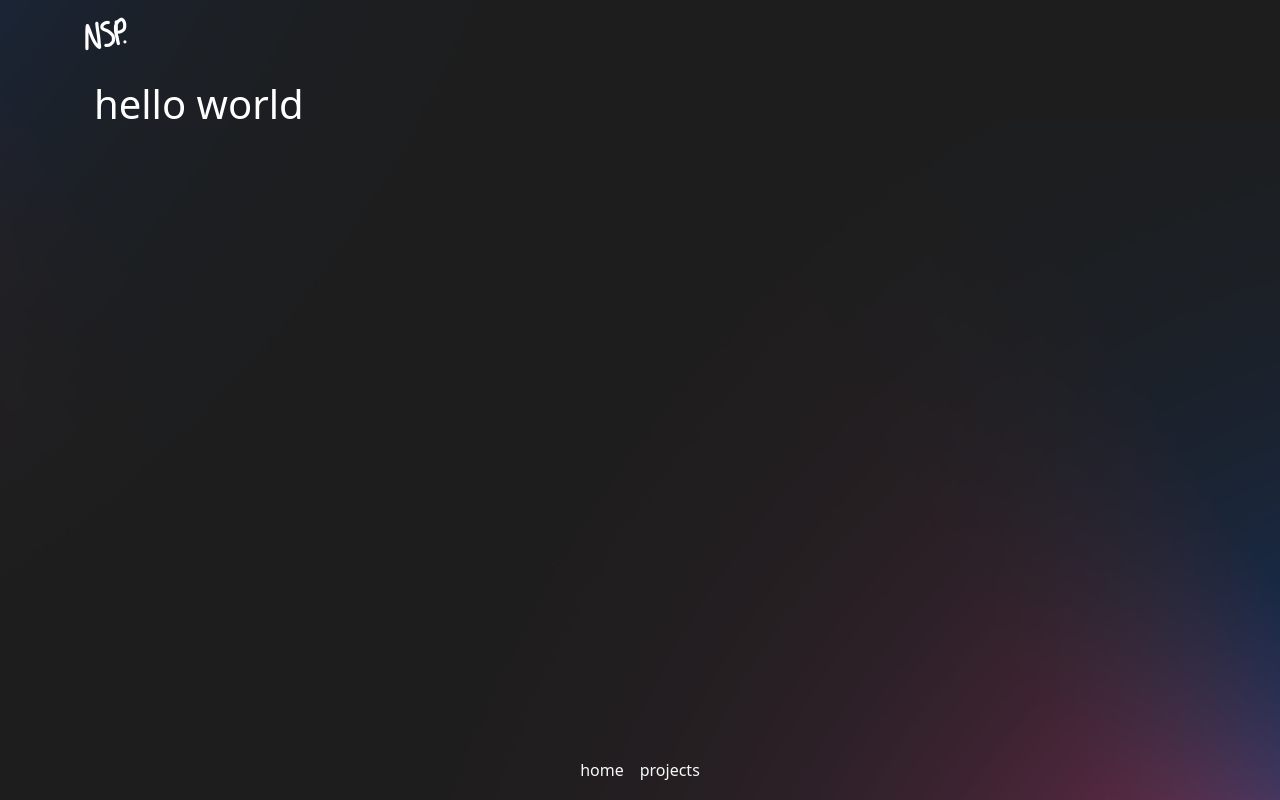
After one commit to vittopan/Porfolio, a Flask app: template flask_app/templates/projects.html in a window 1280 px wide. The commit adds this page. Run offline with Flask 2, Linux system fonts and the light colour scheme; the template is opened without the code that fills it, so the values that code supplies are empty.

Commit message:
Setup the website succesfully.

```diff
--- a/flask_app/app.py
+++ b/flask_app/app.py
@@ -0,0 +1,16 @@
+from flask import Flask, render_template, url_for, request
+
+app = Flask(__name__)
+
+@app.route('/')
+@app.route('/home', methods=['GET'])
+def home():
+    if request.method == 'GET':
+        return render_template('home.html')
+
+@app.route('/projects')
+def projects():
+    return render_template('projects.html')
+
+if __name__ == '__main__':
+    app.run(debug=True)
--- /dev/null
+++ b/flask_app/static/CSS/main.css
@@ -0,0 +1,47 @@
+body {
+    background-image: url('../Images/NSBColors.png'); /* Path to your background image */
+    background-size: 100% 100%;
+    background-position: center;
+    background-repeat: no-repeat;
+    background-attachment: fixed;
+    height: 70vh; /* Ensure the background covers the entire viewport height */
+    margin: 0;
+    padding: 0;
+}
+
+.feedBox {
+    background: rgba(239, 238, 238, 0.5);
+    padding: 50px;
+    border-radius: 10px;
+    height: max-content;
+    margin: 20px;
+    border-color: #000000;
+    border-width: 10;
+    display: flexbox;
+    overflow-wrap: normal;
+
+  }
+
+  .feedBoxSwell {
+    transition: margin 0.5s ease-in-out, opacity 0.5s ease-in-out;
+  }
+
+
+  .feedBoxSwell:hover {
+    margin: 10px;
+    opacity: 0.9;
+    transition: margin 0.5s ease-in-out, opacity 0.5s ease-in-out;
+  }
+  .feedbox h1 {
+    padding-bottom: 2px;
+    padding-left: 20px;
+    margin-left: 10px;
+  }
+
+  .feedBox p {
+    margin-top: 0;
+    font-size: 16px;
+    font-weight: 550;
+    padding-bottom: 2px;
+    padding-left: 20px;
+  }
--- a/flask_app/templates/index.html
+++ b/flask_app/templates/index.html
@@ -4,11 +4,34 @@
     <meta charset="UTF-8">
     <meta name="viewport" content="width=device-width, initial-scale=1.0">
     <title>Portfolio</title>
+    <link rel="stylesheet" href="../static/CSS/main.css">
+    <link href="https://cdn.jsdelivr.net/npm/bootstrap@5.3.3/dist/css/bootstrap.min.css" rel="stylesheet" integrity="sha384-QWTKZyjpPEjISv5WaRU9OFeRpok6YctnYmDr5pNlyT2bRjXh0JMhjY6hW+ALEwIH" crossorigin="anonymous">
+
 </head>
 <body>
+    <div class="container">
+        <header style="padding: 40px;">
+            <nav class="navbar navbar-expand-lg navbar-light font-weight-bold fixed-top">
+                <div class="container">
+                    <a class="navbar-brand navbar-light" href="{{url_for('home')}}"><img src="../static/Images/NSPLogo.png" alt="NSP Logo" style="height: 50px; width: 50px;"></a>
+                    <button class="navbar-toggler" type="button" data-toggle="collapse" data-target="#navbarNav" aria-controls="navbarNav" aria-expanded="false" aria-label="Toggle navigation"></button>
+                </div>
+            </nav>
+        </header>
+    </div>
     <div class="container">
         {%block content%}
         {%endblock content%}
     </div>
+    <footer class="footer fixed-bottom">
+        <div class="container fluid">
+            <nav class="navbar navbar-expand-lg navbar-light" style="padding: 10px 0; width: 100%">
+              <div class="navbar-nav mx-auto">
+                <a class="nav-item nav-link text-light" href="{{url_for('home')}}">home</a>
+                <a class="nav-item nav-link text-light" href="{{url_for('projects')}}">projects</a>
+              </div>
+            </nav>
+        </div>
+    </footer>
 </body>
 </html>
--- /dev/null
+++ b/flask_app/templates/projects.html
@@ -0,0 +1,11 @@
+{%extends 'index.html'%}
+{%block content%}
+<div class="container text-white">
+    <div class="row">
+        <div class="col">
+            <h1>hello world</h1>
+        </div>
+    </div>
+</div>
+
+{%endblock content%}
--- /dev/null
+++ b/requirements.txt
@@ -0,0 +1 @@
+Flask==2.02
```
Also changed, not shown: flask_app/templates/home.html (+31 -5 lines), flask_app/static/Images/NSBColors.png (added), flask_app/static/Images/NSPLogo.png (added).
